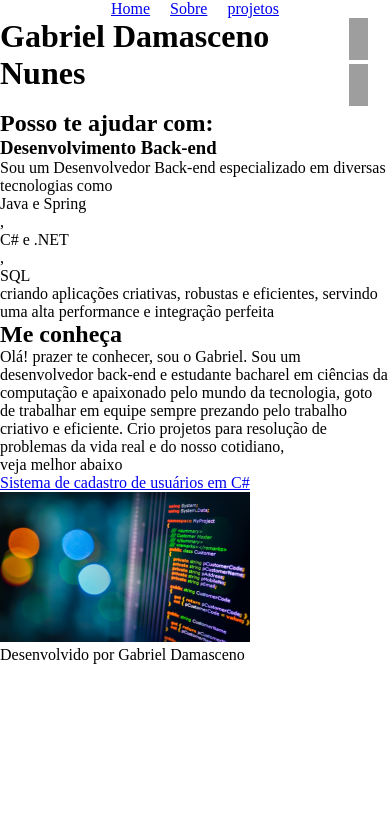
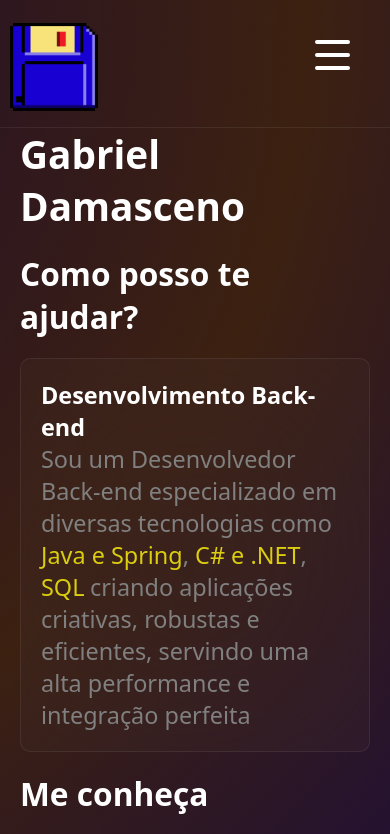
Before and after one commit to Gabrieldamasc/portfolio, a plain HTML site: page index.html in a window 390 px wide. Shown: the top 834 px of the page. Drawn offline with Linux system fonts and the light colour scheme; grey boxes are pictures that could not be loaded.

Commit message:
Criação do First Mobile

```diff
--- a/index.html
+++ b/index.html
@@ -4,54 +4,92 @@
     <meta charset="UTF-8">
     <meta name="viewport" content="width=device-width, initial-scale=1.0">
     <title>Gabriel Back-end</title>
-    <link rel="stylesheet" href="style.css">
+    <link rel="stylesheet" href="style.css" media="all">
+    <link rel="stylesheet" href="mediaquery.css">
     <link rel="shortcut icon" href="media/logo-icon.ico" type="image/x-icon">
+    <script defer src="app.js"></script>
 </head>
 <body>
-    <nav>
-        <div class="menu">
-        <a class="link-menu" href="index.html">Home</a>
-        <a class="link-menu" href="#">Sobre</a>
-        <a class="link-menu" href="#">projetos</a>
+    <img class="logo" src="media/logo-(500x500px).png" alt="Imagem da logo">
+    <div class="background">
+        <div class="background-overlay"></div>
+    </div>
+        <div class="menu-hamburger">
+            <input type="checkbox" id="menu-toggle">
+            <label for="menu-toggle" class="menu-icon">
+                <div class="linha"></div>
+                <div class="linha"></div>
+                <div class="linha"></div>
+            </label>
+
+            <div class="overlay">
+                <nav class="menu">
+                    <ul>
+                        <li>
+                            <a href="index.html">Home</a>
+                        </li>
+                        <li>
+                            <a href="#">Projetos</a>
+                        </li>
+                        <li>
+                            <a href="#">Sobre</a>
+                        </li>
+                        <li>
+                            <a href="#">Contato</a>
+                        </li>
+                    </ul>
+                </nav>
+            </div>
         </div>
-    </nav>
+
 
     <header>
-        <h1 class="title">Gabriel Damasceno Nunes</h1>
-        <div>
-            <img class="contato" src="https://cdn.jsdelivr.net/gh/devicons/devicon@latest/icons/github/github-original.svg" />
-
-            <img class="contato" src="https://cdn.jsdelivr.net/gh/devicons/devicon@latest/icons/linkedin/linkedin-plain.svg" />
-
-        </div>
+        <h1 class="title">Gabriel Damasceno</h1>
     </header>
 
-    <h2>Posso te ajudar com: </h2>
+    <h2 class="posso-ajudar">Como posso te ajudar? </h2>
 
     <div class="ajuda">
         <h3>Desenvolvimento Back-end</h3>
-        <p>
-            Sou um Desenvolvedor Back-end especializado em diversas tecnologias como <p class="texto-destaque">Java e Spring</p>,<p class="texto-destaque">C# e .NET</p class="texto-destaque">, <p class="texto-destaque">SQL</p> criando aplicações criativas, robustas e eficientes, servindo uma alta performance e integração perfeita
+        <p class="texto-normal">
+            Sou um Desenvolvedor Back-end especializado em diversas tecnologias como <p class="texto-destaque">Java e Spring</p><p class="texto-normal">,</p><p class="texto-destaque"> C# e .NET</p class="texto-destaque"><p class="texto-normal">,</p> <p class="texto-destaque"> SQL</p> <p class="texto-normal">criando aplicações criativas, robustas e eficientes, servindo uma alta performance e integração perfeita</p>
         </p>
     </div>
 
-    <h2>Me conheça</h2>
+    <h2 class="me-conheca">Me conheça</h2>
 
     <div class="sobre-mim">
-         <p>
+         <p class="texto-normal">
             Olá! prazer te conhecer, sou o Gabriel. Sou um desenvolvedor back-end e estudante bacharel em ciências da computação e apaixonado pelo mundo da tecnologia, goto de trabalhar em equipe sempre prezando pelo trabalho criativo e eficiente. Crio projetos para resolução de problemas da vida real e do nosso cotidiano, <p class="texto-destaque">veja melhor abaixo</p>
          </p>
+         <h3 class="texto-saber-mais">Quer saber mais?</h3>
+         <button class="botao-cv">
+            <a href="arquivos/Currículo Gabriel Damasceno.pdf" download="_blank" target="_blank">Baixar CV</a>
+         </button>
     </div>
+
+    <h2 class="ultimos-projetos">últimos projetos</h2>
 
     <div class="projetos">
         <div class="projeto-01">
-            <a href="#" target="_blank">Sistema de cadastro de usuários em C# <img src="media/code-csharp.png" alt="imagem do projeto"></a>
+            <a href="#" target="_blank"> <img class="img-projeto1" src="media/code-csharp.png" alt="imagem do projeto"></a>
+            <h2 class="texto-link">User register</h2>
+            <p class="descricao-projeto01">Projeto desenvolvido para cadastro de usuários na linguagem C#</p>
         </div>
     </div>
 
     <footer>
-        <div>
+        <div class="texto-desenvolvido-por">
             <p>Desenvolvido por Gabriel Damasceno</p>
+        </div>
+        <div class="image-git-in">
+            <a href="https://github.com/Gabrieldamasc" target="_blank">
+                <img class="contato" src="media/github-mark-white.png" />
+            </a>
+
+            <a href="https://www.linkedin.com/in/gabriel-damasc/" target="_blank">
+                <img class="contato" src="media/linkedin.png"/>
+            </a>
         </div>
     </footer>
 </body>
--- /dev/null
+++ b/mediaquery.css
@@ -0,0 +1,2 @@
+@charset "UTF-8";
+/* todas as demais mídias*/
--- a/style.css
+++ b/style.css
@@ -1,31 +1,259 @@
 @charset "UTF-8";
+
+/* Versão mobile first */
 
 *{
     margin: 0px;
     padding: 0px;
+    box-sizing: border-box;
+    font-family: system-ui, -apple-system, BlinkMacSystemFont, 'Segoe UI', Roboto, Oxygen, Ubuntu, Cantarell, 'Open Sans', 'Helvetica Neue', sans-serif;
+    font-size: 1.1em;
+}
+
+body{
+    background-image: url(media/Background.png);
+    background-repeat: no-repeat;
+    background-size: cover;
+    background-position: center;
+    background-attachment: fixed;
+    z-index: -2;
+    flex-wrap: wrap;
+}
+
+.background-overlay{
+    z-index: -1;
+    position: fixed;
+    top: 0;
+    left: 0;
+    width: 100%;
+    height: 100%;
+}
+
+/* Estilo Menu burger */
+
+.menu-hamburger{
+    position: absolute;
+    top: 40px;
+    right: 40px;
+    z-index: 4;
+}
+
+#menu-toggle{
+    display: none;
+}
+
+.menu-icon{
+    width: 35px;
+    height: 30px;
+    display: flex;
+    flex-direction: column;
+    justify-content: space-between;
+    z-index: 5;
+    position: relative;
+    cursor: pointer;
+}
+
+.linha{
+    height: 4px;
+    background-color: white;
+    border-radius: 2px;
+    transition: all 0.3s;
+}
+
+/* Estilo do Overlay */
+
+.overlay{
+    position: fixed;
+    width: 100%;
+    height: 100%;
+    top: 0;
+    left: 0;
+    z-index: 2;
+    background: rgba(0, 0, 0, 0.735);
+    transform: scale(0);
+    transition: 0.5s;
+}
+
+.menu{
+    position: absolute;
+    top: 50%;
+    right: 50%;
+    transform: translate(50%, -50%);
+    text-align: center;
+    list-style: none;
+}
+
+.menu ul{
+    padding: 0px;
+    margin: 0px;
+    list-style: none;
+}
+
+.menu ul li{
+    margin: 20px 0px;
+    padding: 20px;
+}
+
+.menu a{
+    text-decoration: none;
+    font-size: 2rem;
+    color: white;
+    transition: 0.3s;
+}
+
+.menu a:hover{
+    color: #dbce10;
+}
+
+.contato{
+    width: 50px;
+    height: 50px;
+}
+
+/* Animação */
+
+#menu-toggle:checked + .menu-icon .linha:nth-child(1){
+    transform: rotate(45deg) translate(13px, 13px);
+}
+
+#menu-toggle:checked + .menu-icon .linha:nth-child(2){
+    opacity: 0;
+}
+
+#menu-toggle:checked + .menu-icon .linha:nth-child(3){
+    transform: rotate(-45deg) translate(5px, -5px);
+}
+
+#menu-toggle:checked ~ .overlay{
+    transform: scale(1);
+}
+
+/* estilo do título */
+
+.logo{
+    margin-top: 23px;
+    margin-left: 10px;
+    height: 5rem;
+    width: 5rem;
 }
 
 header{
-    display: flex;
-    justify-content: space-around;
+    font-size: 2rem;
+    margin-top: 10px;
+    border-top: 1.2px solid rgba(196, 196, 196, 0.094);
+}
+
+h2{
+    font-size: 1.8rem;
 }
 
 .title{
-    justify-items: flex-start;
+    display: flex;
+    flex-wrap: wrap;
+    color: white;
+    margin-left: 20px;
 }
 
-.contato{
-    flex-direction: row;
-    height: 5vh;
-    width: 5vw;
+.posso-ajudar, .me-conheca, .ultimos-projetos{
+    color: white;
+    margin: 20px;
 }
 
-.menu{
-    display: flex;
-    flex-direction: row;
-    justify-content: center;
+.ajuda, .sobre-mim{
+    border: 1.2px solid rgba(196, 196, 196, 0.094);
+    border-radius: 10px;
+    margin: 20px;
+    padding: 20px;
+    background-color: rgba(128, 128, 128, 0.048);
+    backdrop-filter: blur(120px);
+    color: white;
 }
 
-.link-menu{
-    margin: 0px 10px;
+.texto-normal{
+    display: inline;
+    color: gray;
 }
+
+.texto-destaque{
+    display: inline;
+    color: #dbce10;
+}
+
+.texto-saber-mais{
+    font-size: 1.5rem;
+    margin-top: 20px;
+}
+
+.botao-cv{
+    border: none;
+    margin-top: 15px;
+    width: 140px;
+    height: 50px;
+    background-color: #dbce10;
+    border-radius: 11px;
+}
+
+.botao-cv a{
+    font-weight: bold;
+    color: black;
+    text-decoration: none;
+    text-align: center;
+}
+
+.projeto-01{
+    margin: auto;
+    width: 400px;
+    color: gray;
+    border: 1.2px solid rgba(196, 196, 196, 0.094);
+    border-radius: 10px;
+    background-color: rgba(128, 128, 128, 0.048);
+    backdrop-filter: blur(120px);
+    transition: 0.3s;
+}
+
+.projeto-01:hover{
+    transform: translate(-10px, -10px);
+
+}
+
+.texto-link{
+    margin-bottom: 15px;
+    font-weight: 600;
+    color: white;
+}
+
+.projeto-01 a{
+    text-decoration: none;
+}
+
+.texto-link, .descricao-projeto01{
+    margin: 20px;
+}
+
+.img-projeto1{
+    display: flex;
+    flex-wrap: wrap;
+    margin: auto;
+    margin-top: 20px;
+    width: 320px;
+    height: 210px;
+}
+
+footer{
+    margin-top: 30px;
+    padding-bottom: 20px;
+    border: 1.2px solid rgba(196, 196, 196, 0.094);
+    border-radius: 10px;
+    color: white;
+}
+
+.texto-desenvolvido-por{
+    text-align: center;
+    margin: 20px;
+}
+
+.image-git-in{
+    display: flex;
+    justify-content: center;
+    gap: 40px;
+}
```
Also changed, not shown: app.js (added), media/Background.png (added), media/github-mark-white.png (added), media/linkedin.png (added), 1 other file.
